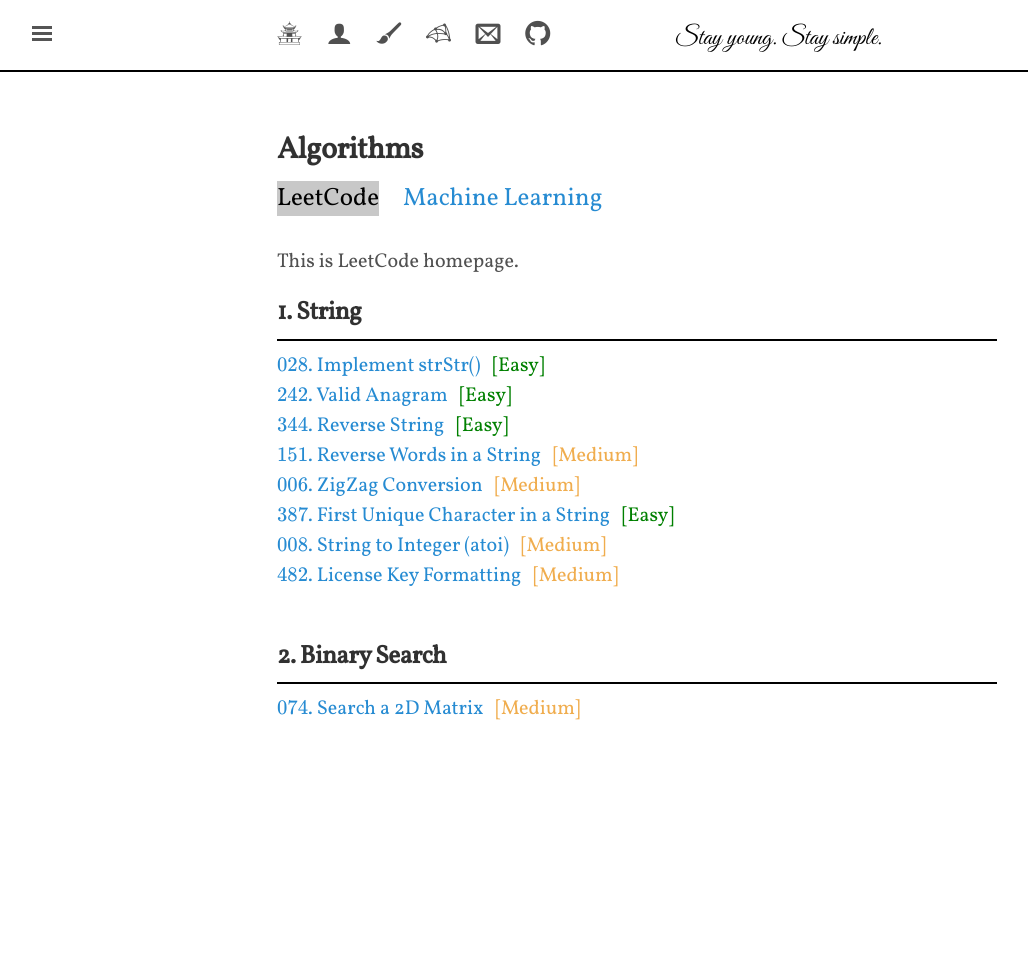
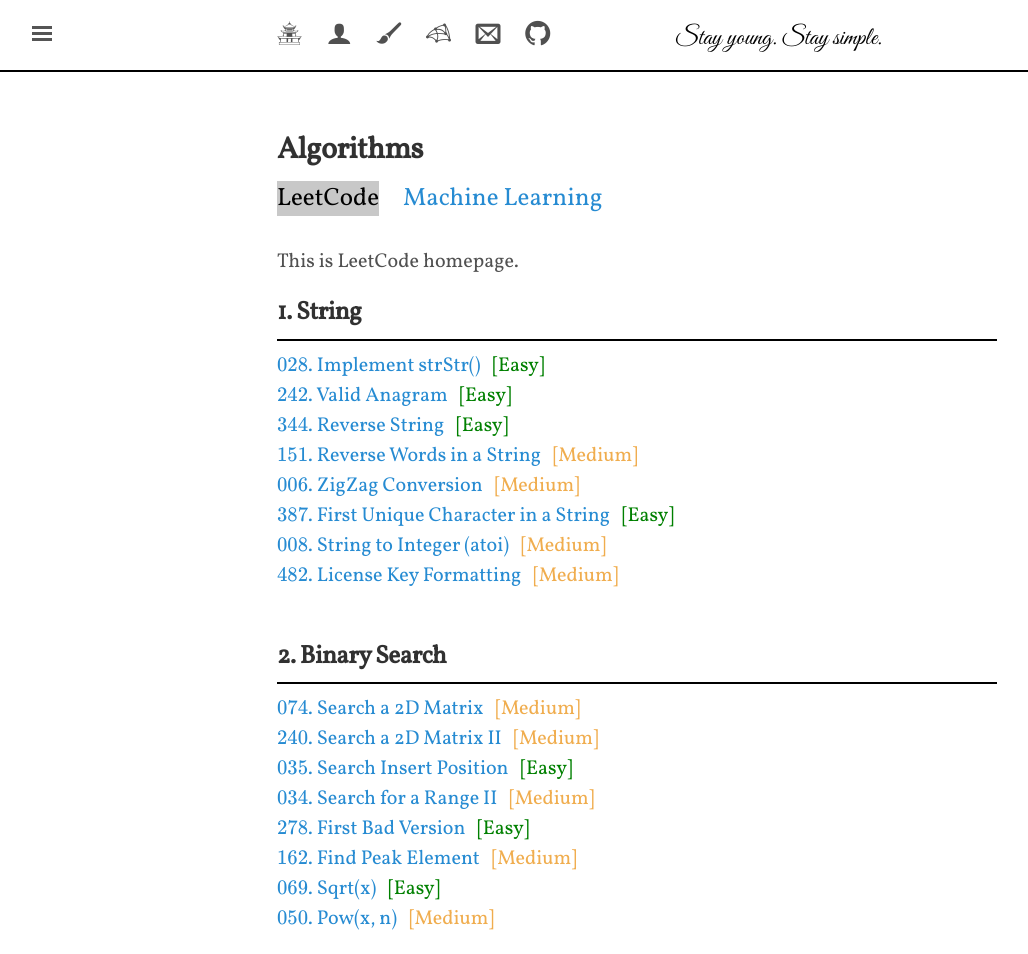
Before and after one commit to shevapato2008/myBlog, a Jekyll site: the page built from algorithms/leetcode/index.md, in a window 1280 px wide. Shown: the whole page, without its empty margins (3-1031 px from the left). Built offline with Jekyll 4.4.1, drawn with Linux system fonts in a browser that asks for light colours; some web fonts are replaced; formulas are drawn with MathJax 3; before the commit the page ends 900 px from its top, so only the background shows below that.

Commit message:
Updated.

```diff
--- a/algorithms/leetcode/index.md
+++ b/algorithms/leetcode/index.md
@@ -22,3 +22,10 @@
 ---
 
 [$074$. Search a 2D Matrix]({{site.baseurl}}/algorithms/leetcode/74) &nbsp; <span style="color:#F0AD4E;">[Medium]</span><br>
+[$240$. Search a 2D Matrix II]({{site.baseurl}}/algorithms/leetcode/240) &nbsp; <span style="color:#F0AD4E;">[Medium]</span><br>
+[$035$. Search Insert Position]({{site.baseurl}}/algorithms/leetcode/35) &nbsp; <span style="color:green;">[Easy]</span><br>
+[$034$. Search for a Range II]({{site.baseurl}}/algorithms/leetcode/34) &nbsp; <span style="color:#F0AD4E;">[Medium]</span><br>
+[$278$. First Bad Version]({{site.baseurl}}/algorithms/leetcode/278) &nbsp; <span style="color:green;">[Easy]</span><br>
+[$162$. Find Peak Element]({{site.baseurl}}/algorithms/leetcode/162) &nbsp; <span style="color:#F0AD4E;">[Medium]</span><br>
+[$069$. Sqrt(x)]({{site.baseurl}}/algorithms/leetcode/69) &nbsp; <span style="color:green;">[Easy]</span><br>
+[$050$. Pow(x, n)]({{site.baseurl}}/algorithms/leetcode/50) &nbsp; <span style="color:#F0AD4E;">[Medium]</span><br>
```
